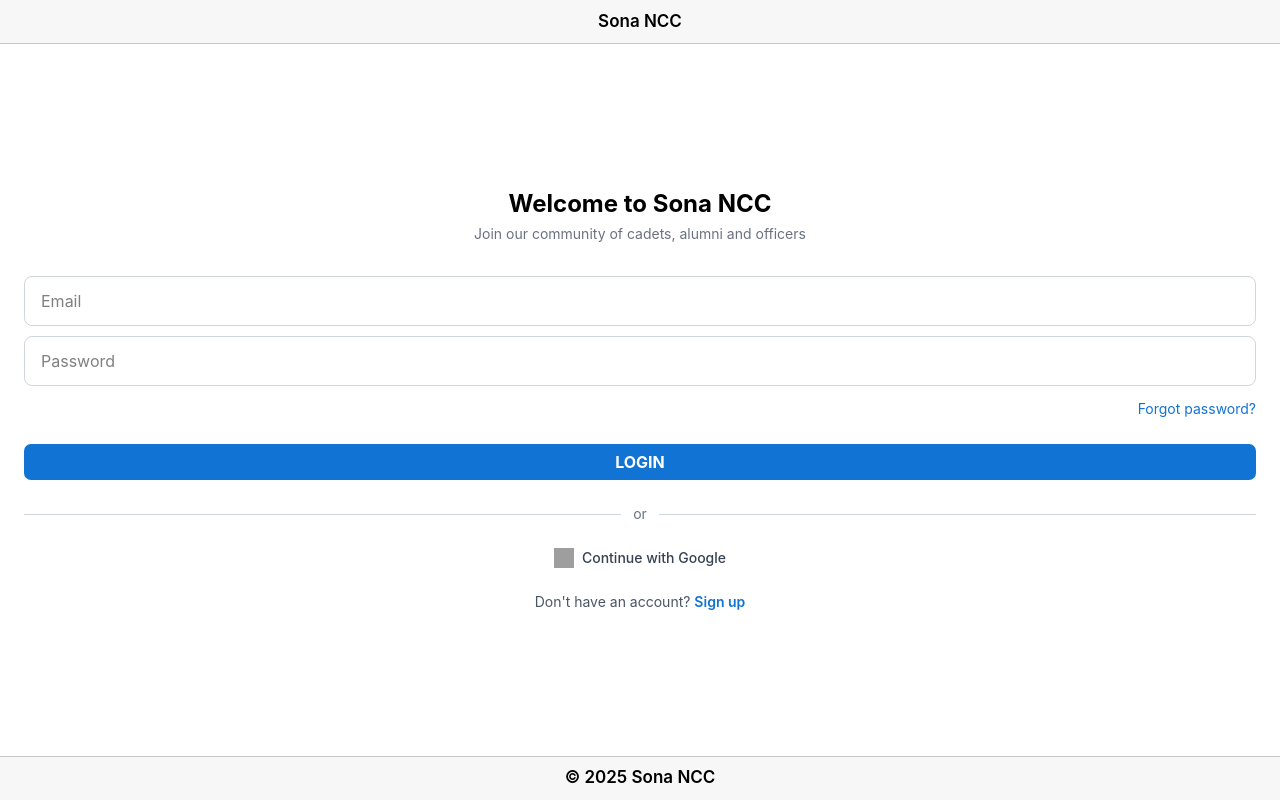
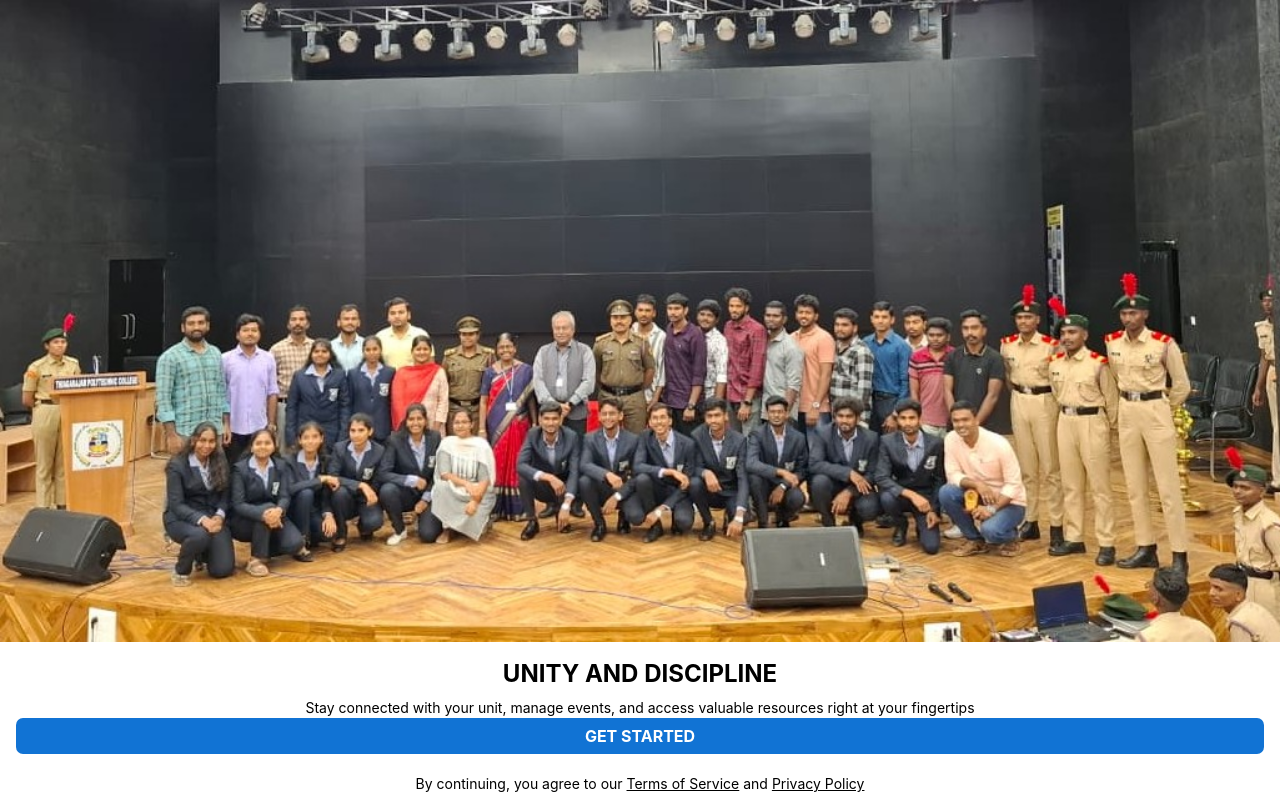
Before and after one commit to IONHAX04/SONA-NCC-ALUMNI, a React (Vite) app: page /getStarted in a window 1280 px wide. Built offline with nearby package versions, Linux system fonts and the light colour scheme; grey boxes are pictures that could not be loaded.

Commit message:
get started drafted

```diff
--- a/capacitor.config.ts
+++ b/capacitor.config.ts
@@ -1,9 +1,31 @@
-import type { CapacitorConfig } from '@capacitor/cli';
+import type { CapacitorConfig } from "@capacitor/cli";
 
 const config: CapacitorConfig = {
-  appId: 'io.ionic.starter',
-  appName: 'ncc-alumni',
-  webDir: 'dist'
+  appId: "io.ionic.starter",
+  appName: "ncc-alumni",
+  webDir: "dist",
+  plugins: {
+    SplashScreen: {
+      launchShowDuration: 0,
+    },
+    Keyboard: {
+      resize: "body",
+      resizeOnFullScreen: true,
+    },
+    PhotoLibrary: {
+      read: true,
+      write: false,
+    },
+    FirebaseAuthentication: {
+      skipNativeAuth: false,
+      providers: ["google.com"],
+      google: {
+        scopes: ["profile", "email"],
+        serverClientId:
+          "158794026736-r7o7fcnp5t410iojsmeiqbomhpkjm2qp.apps.googleusercontent.com",
+      },
+    },
+  },
 };
 
 export default config;
--- a/src/pages/01-GetStarted/GetStarted.tsx
+++ b/src/pages/01-GetStarted/GetStarted.tsx
@@ -1,55 +1,32 @@
-import {
-  IonContent,
-  IonFooter,
-  IonHeader,
-  IonPage,
-  IonTitle,
-  IonToolbar,
-} from "@ionic/react";
+import { IonContent, IonFooter, IonHeader, IonPage } from "@ionic/react";
 import React from "react";
+
+import introImg from "../../assets/getstarted/img.jpg";
 
 const GetStarted: React.FC = () => {
   return (
     <IonPage>
-      <IonHeader>
-        <IonToolbar>
-          <IonTitle>Sona NCC</IonTitle>
-        </IonToolbar>
-      </IonHeader>
+      <IonHeader></IonHeader>
       <IonContent fullscreen>
-        <div className="flex flex-col h-full items-center justify-center px-6">
-          {/* Title */}
-          <div className="mb-8 text-center">
-            <p className="font-bold text-2xl">Welcome to Sona NCC</p>
-            <p className="text-gray-500 text-sm mt-1">
-              Join our community of cadets, alumni and officers
+        <div className="flex flex-col min-h-screen">
+          {/* Image */}
+          <div className="flex-shrink-0">
+            <img src={introImg} alt="Intro" className="w-full object-cover" />
+          </div>
+
+          {/* Text + Button Section */}
+          <div className="flex flex-col flex-1 p-4 justify-evenly">
+            <div className="text-center">
+              <p className="font-bold text-2xl uppercase">
+                Unity and Discipline
+              </p>
+              <p className="text-sm mt-2">
+                Stay connected with your unit, manage events, and access
+                valuable resources right at your fingertips
               </p>
             </div>
 
-          {/* Email Input */}
-          <input
-            type="email"
-            placeholder="Email"
-            className="mb-4 w-full rounded-lg border border-gray-300 bg-white px-4 py-3 text-sm"
-            style={{ marginBottom: "10px" }}
-          />
-
-          {/* Password Input */}
-          <input
-            type="password"
-            placeholder="Password"
-            className="mb-2 w-full rounded-lg border border-gray-300 bg-white px-4 py-3 text-sm"
-            style={{ marginBottom: "10px" }}
-          />
-
-          {/* Forgot Password */}
-          <div className="w-full text-right mb-6">
-            <button className="text-sm text-[#1173d4] hover:underline">
-              Forgot password?
-            </button>
-          </div>
-
-          {/* Login Button */}
+            <div className="gap-4">
               <button
                 className="w-full bg-[#1173d4] rounded-lg text-white uppercase font-bold"
                 style={{
@@ -58,41 +35,18 @@ const GetStarted: React.FC = () => {
                   textTransform: "uppercase",
                 }}
               >
-            Login
+                Get Started
               </button>
-
-          {/* Divider */}
-          <div className="flex w-full items-center my-6">
-            <div className="h-px flex-1 bg-gray-300"></div>
-            <span className="px-3 text-sm text-gray-500">or</span>
-            <div className="h-px flex-1 bg-gray-300"></div>
-          </div>
-
-          {/* Google Login */}
-          <button className="flex w-full items-center justify-center rounded-lg border border-gray-300 bg-white px-4 py-3 text-sm font-medium text-gray-700">
-            <img
-              src="https://www.svgrepo.com/show/355037/google.svg"
-              alt="Google"
-              className="h-5 w-5 mr-2"
-            />
-            Continue with Google
-          </button>
-
-          {/* Sign Up */}
-          <p className="mt-6 text-sm text-gray-600">
-            Don't have an account?{" "}
-            <button className="text-[#1173d4] font-semibold hover:underline">
-              Sign up
-            </button>
+              <p className="text-sm text-center mt-5">
+                By continuing, you agree to our{" "}
+                <span className="underline">Terms of Service</span> and{" "}
+                <span className="underline">Privacy Policy</span>
               </p>
             </div>
+          </div>
+        </div>
       </IonContent>
-
-      <IonFooter className="">
-        <IonToolbar>
-          <IonTitle>© {new Date().getFullYear()} Sona NCC</IonTitle>
-        </IonToolbar>
-      </IonFooter>
+      <IonFooter></IonFooter>
     </IonPage>
   );
 };
--- a/src/pages/02-Login/Login.tsx
+++ b/src/pages/02-Login/Login.tsx
@@ -1,10 +1,98 @@
-import { IonContent, IonPage } from "@ionic/react";
+import {
+  IonContent,
+  IonFooter,
+  IonHeader,
+  IonPage,
+  IonTitle,
+  IonToolbar,
+} from "@ionic/react";
 import React from "react";
 
 const Login: React.FC = () => {
   return (
     <IonPage>
-      <IonContent></IonContent>
+      <IonHeader>
+        <IonToolbar>
+          <IonTitle>Sona NCC</IonTitle>
+        </IonToolbar>
+      </IonHeader>
+      <IonContent fullscreen>
+        <div className="flex flex-col h-full items-center justify-center px-6">
+          {/* Title */}
+          <div className="mb-8 text-center">
+            <p className="font-bold text-2xl">Welcome to Sona NCC</p>
+            <p className="text-gray-500 text-sm mt-1">
+              Join our community of cadets, alumni and officers
+            </p>
+          </div>
+
+          {/* Email Input */}
+          <input
+            type="email"
+            placeholder="Email"
+            style={{ marginBottom: "15px" }}
+            className="mb-4 w-full rounded-lg border border-gray-300 bg-white px-4 py-3 text-sm focus:outline-none focus:border-gray-300"
+          />
+
+          {/* Password Input */}
+          <input
+            type="password"
+            placeholder="Password"
+            style={{ marginBottom: "20px" }}
+            className="mb-2 w-full rounded-lg border border-gray-300 bg-white px-4 py-3 text-sm focus:outline-none focus:border-gray-300"
+          />
+
+          {/* Forgot Password */}
+          <div className="w-full text-right mb-6">
+            <button className="text-sm text-[#1173d4] hover:underline">
+              Forgot password?
+            </button>
+          </div>
+
+          {/* Login Button */}
+          <button
+            className="w-full bg-[#1173d4] rounded-lg text-white uppercase font-bold"
+            style={{
+              padding: "10px",
+              borderRadius: "7px",
+              textTransform: "uppercase",
+            }}
+          >
+            Login
+          </button>
+
+          {/* Divider */}
+          <div className="flex w-full items-center my-6">
+            <div className="h-px flex-1 bg-gray-300"></div>
+            <span className="px-3 text-sm text-gray-500">or</span>
+            <div className="h-px flex-1 bg-gray-300"></div>
+          </div>
+
+          {/* Google Login */}
+          <button className="flex w-full items-center justify-center rounded-lg border border-gray-300 bg-white px-4 py-3 text-sm font-medium text-gray-700">
+            <img
+              src="https://www.svgrepo.com/show/355037/google.svg"
+              alt="Google"
+              className="h-5 w-5 mr-2"
+            />
+            Continue with Google
+          </button>
+
+          {/* Sign Up */}
+          <p className="mt-6 text-sm text-gray-600">
+            Don't have an account?{" "}
+            <button className="text-[#1173d4] font-semibold underline">
+              Sign up
+            </button>
+          </p>
+        </div>
+      </IonContent>
+
+      <IonFooter className="">
+        <IonToolbar>
+          <IonTitle>© {new Date().getFullYear()} Sona NCC</IonTitle>
+        </IonToolbar>
+      </IonFooter>
     </IonPage>
   );
 };
```
Also changed, not shown: src/assets/getstarted/img.jpg (added), 2 other files (tests, documents, lock files or other folders). Lines whose indentation alone changed are shown as unchanged.
